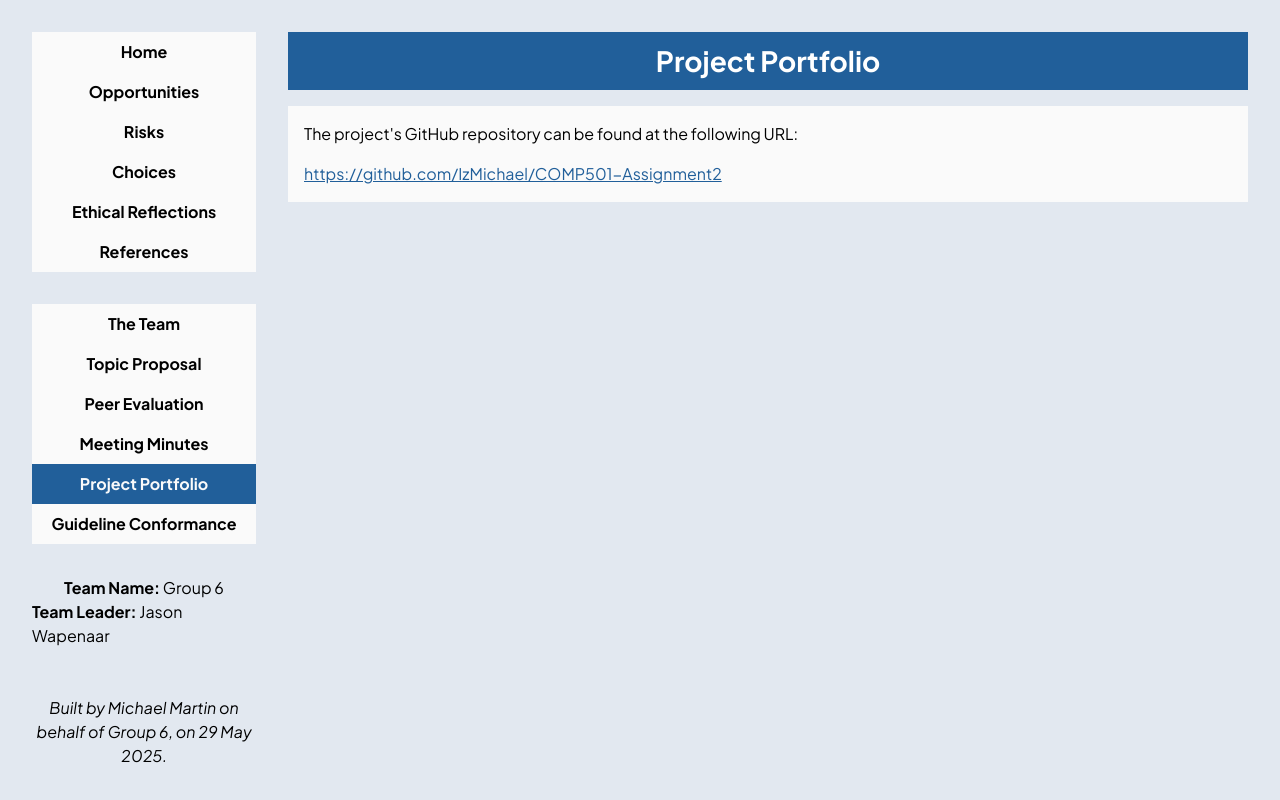
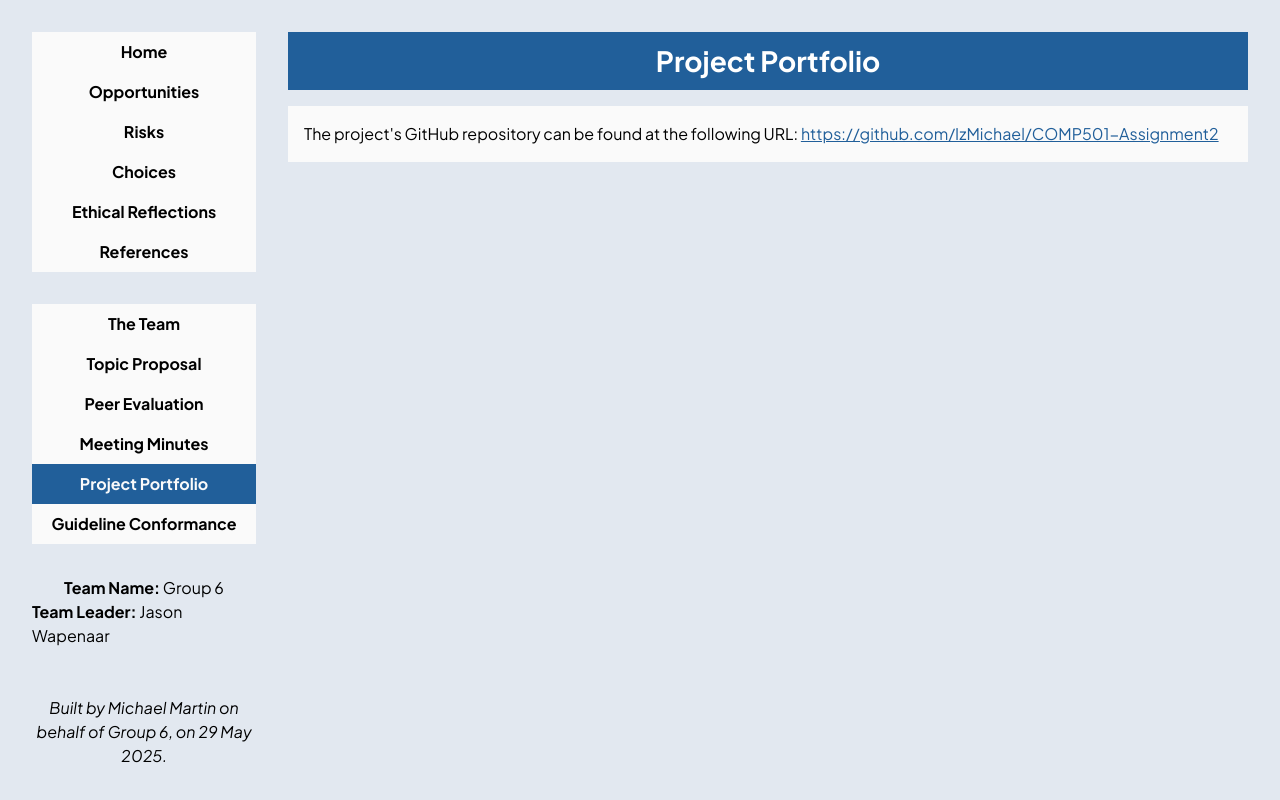
Before and after one commit to IzMichael/COMP501-Assignment2, a plain HTML site: page project-portfolio.html in a window 1280 px wide. Drawn offline with Linux system fonts and the light colour scheme; files whose address does not match are found by name.

Commit message:
Fix project portfolio page - wrap text in <p>

```diff
--- a/project-portfolio.html
+++ b/project-portfolio.html
@@ -37,7 +37,7 @@
         <h2 class="pagetitle">Project Portfolio</h2>
 
         <div class="block">
-            The project's GitHub repository can be found at the following URL: <a href="https://github.com/IzMichael/COMP501-Assignment2">https://github.com/IzMichael/COMP501-Assignment2</a>
+            <p>The project's GitHub repository can be found at the following URL: <a href="https://github.com/IzMichael/COMP501-Assignment2">https://github.com/IzMichael/COMP501-Assignment2</a></p>
         </div>
     </div>
 </body>
```
